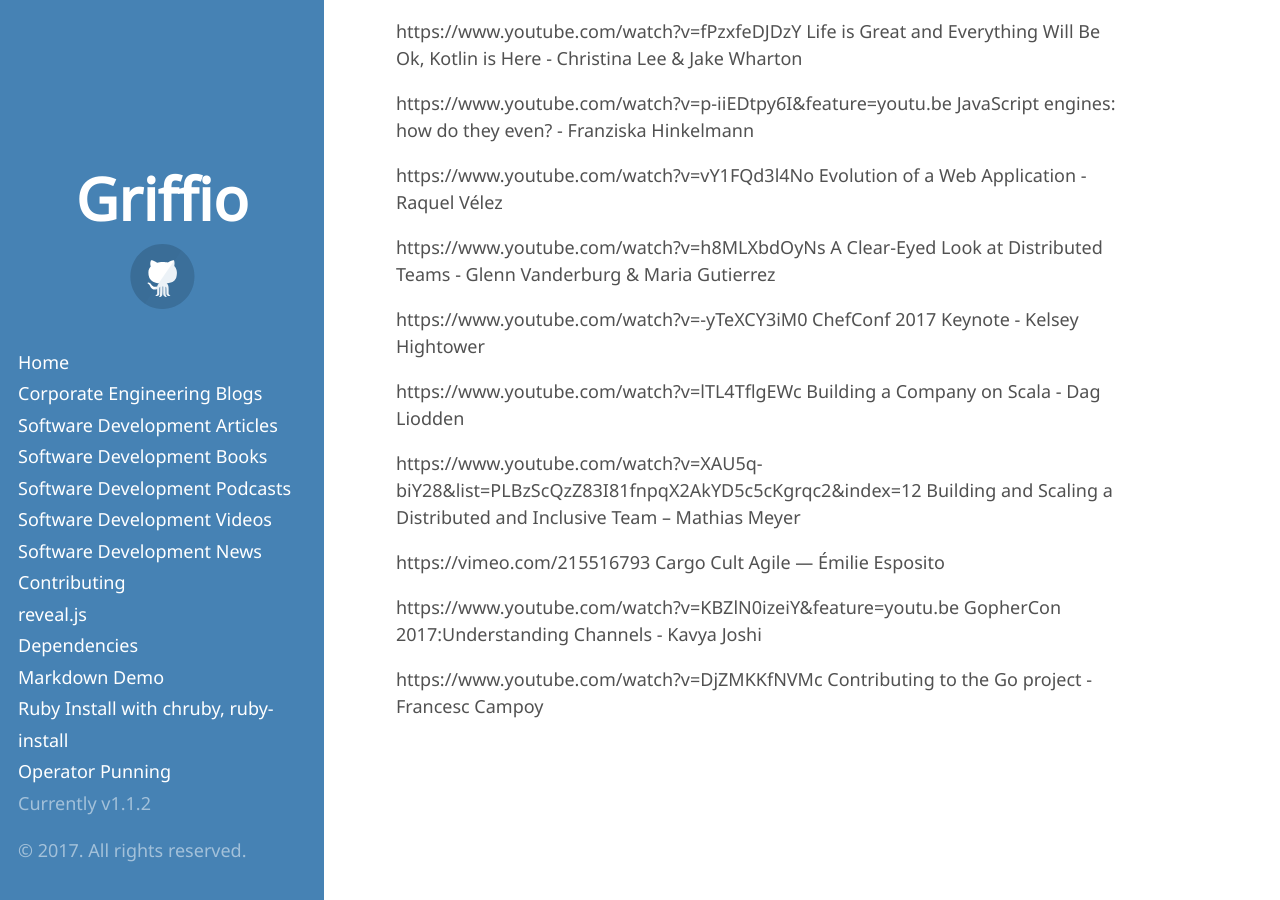
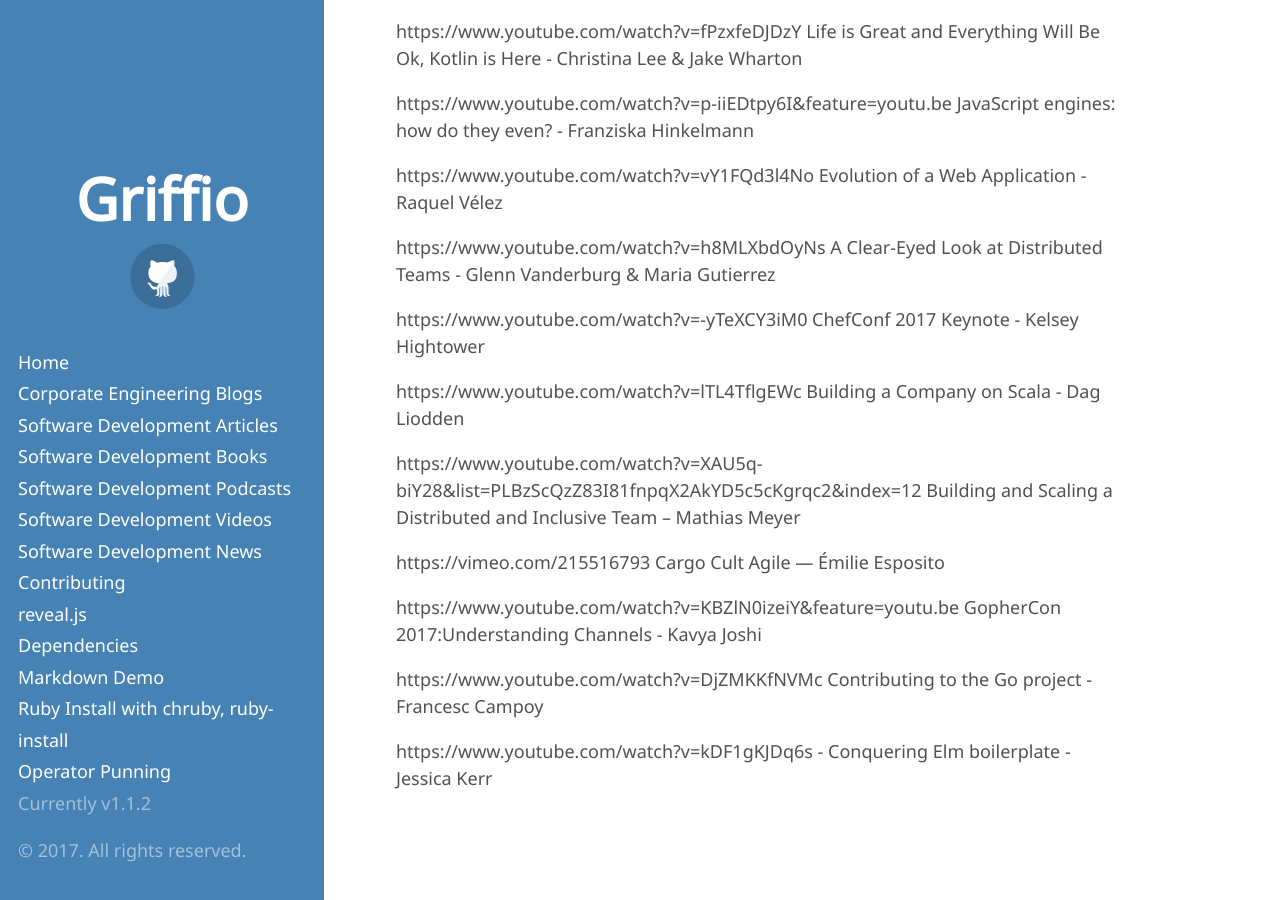
Before and after one commit to griffio/griffio.github.io, a Jekyll site: the page built from tech_talks_highlighted_2017.md, in a window 1280 px wide and 900 px high, scrolled down 1098 px. Built offline with Jekyll 4.4.1, drawn with Linux system fonts in a browser that asks for light colours; some web fonts are replaced; our own code applies the rules of GitHub Pages for plain Markdown files.

Commit message:
Conquering Elm boilerplate

```diff
--- a/tech_talks_highlighted_2017.md
+++ b/tech_talks_highlighted_2017.md
@@ -45,3 +45,5 @@
 https://www.youtube.com/watch?v=KBZlN0izeiY&feature=youtu.be GopherCon 2017:Understanding Channels - Kavya Joshi
 
 https://www.youtube.com/watch?v=DjZMKKfNVMc Contributing to the Go project - Francesc Campoy
+
+https://www.youtube.com/watch?v=kDF1gKJDq6s - Conquering Elm boilerplate - Jessica Kerr
```
